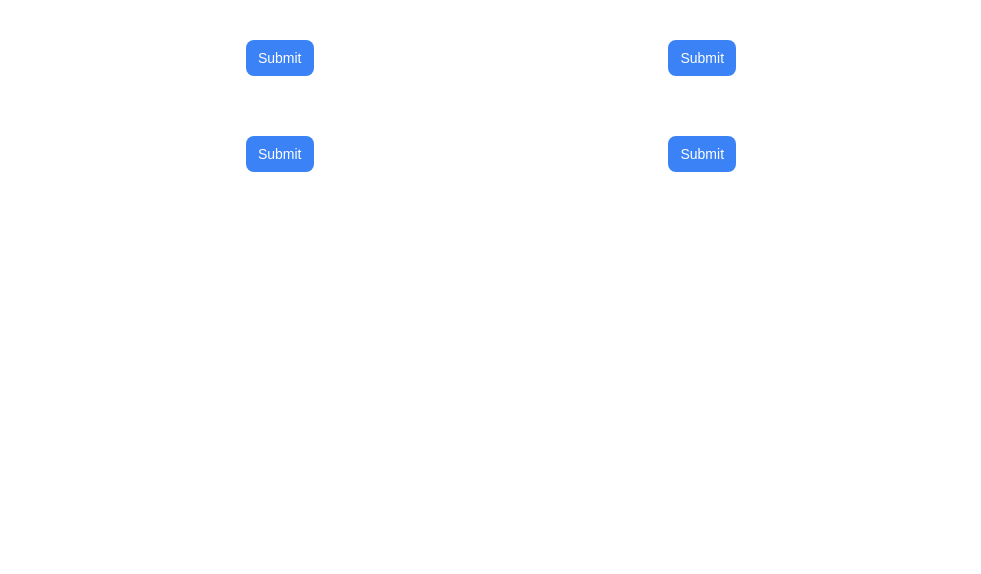
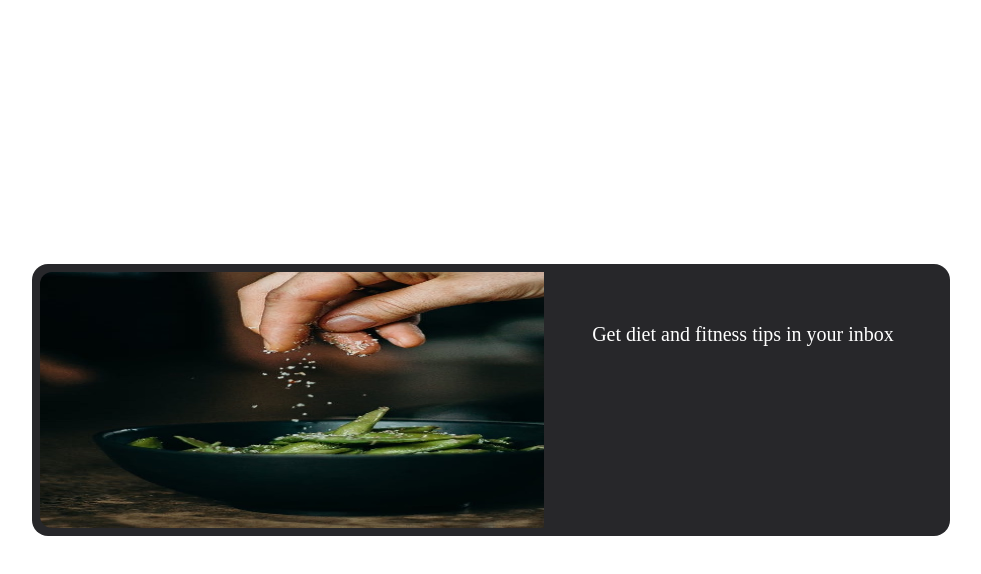
Before and after one commit to UsamaBhakrani/tailwind-nextjs-ts, a Next.js app: page / in a window 1280 px wide. Shown: the top 574 px of the page, without its empty margins (149-1130 px from the left). Built offline with nearby package versions, Linux system fonts and the light colour scheme.

Commit message:
Email Cards

```diff
--- a/src/app/page.tsx
+++ b/src/app/page.tsx
@@ -1,22 +1,9 @@
+import Subscribe from "@/components/subscribe/Subscribe";
+
 export default function HomePage() {
   return (
     <>
-      <div className="flex justify-evenly align-middle p-5 m-5">
-        <button className="px-3 py-2 text-sm text-white bg-blue-500 rounded-lg hover:bg-black transition duration-1000">
-          Submit
-        </button>
-        <button className="px-3 py-2 text-sm text-white bg-blue-500 rounded-lg hover:opacity-20 transition duration-1000">
-          Submit
-        </button>
-      </div>
-      <div className="flex justify-evenly align-middle p-5 m-5">
-        <button className="px-3 py-2 text-sm text-white bg-blue-500 rounded-lg hover:bg-black transition duration-1000">
-          Submit
-        </button>
-        <button className="px-3 py-2 text-sm text-white bg-blue-500 rounded-lg hover:scale-150 duration-500">
-          Submit
-        </button>
-      </div>
+      <Subscribe />
     </>
   );
 }
--- /dev/null
+++ b/src/components/Transitions.jsx
@@ -0,0 +1,26 @@
+import React from "react";
+
+const Transitions = () => {
+  return (
+    <>
+      <div className="flex justify-evenly align-middle p-5 m-5">
+        <button className="px-3 py-2 text-sm text-white bg-blue-500 rounded-lg hover:bg-black transition duration-1000">
+          Submit
+        </button>
+        <button className="px-3 py-2 text-sm text-white bg-blue-500 rounded-lg hover:opacity-20 transition duration-1000">
+          Submit
+        </button>
+      </div>
+      <div className="flex justify-evenly align-middle p-5 m-5">
+        <button className="px-3 py-2 text-sm text-white bg-blue-500 rounded-lg hover:bg-black transition duration-1000">
+          Submit
+        </button>
+        <button className="px-3 py-2 text-sm text-white bg-blue-500 rounded-lg hover:scale-150 duration-500">
+          Submit
+        </button>
+      </div>
+    </>
+  );
+};
+
+export default Transitions;
--- /dev/null
+++ b/src/components/subscribe/Subscribe.jsx
@@ -0,0 +1,25 @@
+import Image from "next/image";
+import React from "react";
+import img from "../../../public/images/image.jpg";
+
+const Subscribe = () => {
+  return (
+    <div className="flex items-center justify-center h-screen">
+      <div className="bg-zinc-800 p-2 mx-6 rounded-2xl">
+        <div className="flex flex-col md:flex-row rounded-l-xl">
+          <Image
+            src={img}
+            className="object-fit rounded-xl h-80 md:h-64 md:rounded-l-xl md:rounded-r-none transform-hover:scale-150 hover:rounded-xl duration-200"
+          />
+          <div className="p-6 md:p-12">
+            <h2 className="font-serif text-xl font-medium text-center text-white md:text-left">
+              Get diet and fitness tips in your inbox
+            </h2>
+          </div>
+        </div>
+      </div>
+    </div>
+  );
+};
+
+export default Subscribe;
--- /dev/null
+++ b/src/components/subscribe/SubscribePractice.jsx
@@ -0,0 +1,33 @@
+import React from "react";
+import Image from "next/image";
+import img from "../../../public/images/image.jpg";
+
+const SubscribePractice = () => {
+  return (
+    <div className="flex flex-col justify-center align-middle mx-auto bg-slate-800 text-white rounded-xl md:flex-row md:max-w-fit">
+      <Image
+        src={img}
+        alt=""
+        className=" h-56 bg-cover size-auto p-2 rounded-xl md:bg-cover"
+      />
+      <div className="flex flex-col justify-center align-middle mx-10">
+        <h1 className="text-lg">Get Diet and Fitness tips in your inbox</h1>
+        <p className="pt-5 text-sm">
+          Lorem, ipsum dolor sit amet consectetur adipisicing elit. Rerum,
+          impedit.
+        </p>
+        <div className="flex flex-col justify-start align-middle pt-5 pb-8 w-full md:flex-row ">
+          <input
+            className="border border-slate-700 text-sm rounded-lg text-slate-600 bg-gray-800 px-3 py-2 text-center md:h-10"
+            placeholder="Enter your email address"
+          />
+          <button className="bg-green-400 mt-4 text-sm text-black rounded-lg px-4 py-2 md:ml-3 md:mt-0">
+            Subscribe
+          </button>
+        </div>
+      </div>
+    </div>
+  );
+};
+
+export default SubscribePractice;
```
Also changed, not shown: public/images/image.jpg (added).
